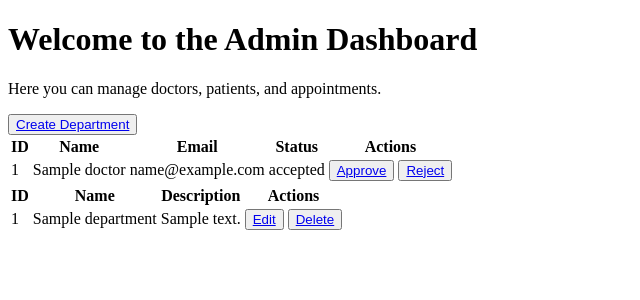
After one commit to krishnaditi/MAD1_OB1_May26, a Flask app: page /admin_dashboard in a window 1280 px wide. The commit adds this page. Shown: the top 300 px of the page, without its empty margins (0-640 px from the left). Run offline with Flask 3, Linux system fonts and the light colour scheme; tables that the repository leaves empty hold one stand-in row (values such as "Sample post").

Commit message:
approve and reject of doctor and create, edit and delete for department

```diff
--- a/app.py
+++ b/app.py
@@ -32,7 +32,9 @@ def register():
 
         if name and email and password:
             hashed_password = generate_password_hash(password)
+            new_doctor = Doctor(name=name, email=email, password=hashed_password)
             new_patient = Patient(name=name, email=email, password=hashed_password)
+            db.session.add(new_doctor)
             db.session.add(new_patient)
             db.session.commit()
             return redirect(url_for("login"))
@@ -42,12 +44,27 @@ def register():
 @app.route("/login", methods=["GET", "POST"])
 def login():
     if request.method == "POST":
+        role = request.form.get("role")
         email = request.form.get("email")
         password = request.form.get("password")
 
         user = Patient.query.filter_by(email=email).first()
-        if user and check_password_hash(user.password, password):
+        if user and check_password_hash(user.password, password) and user.role == 'patient':
             return redirect(url_for("patient_dashboard"))
+        else:
+            return render_template('login.html')
+
+        doctor = Doctor.query.filter_by(email=email).first()
+        if doctor and check_password_hash(doctor.password, password) and doctor.status == 'accepted' and doctor.role == 'doctor':
+            return redirect(url_for("doctor_dashboard"))
+        else:
+            return render_template('login.html')
+
+        admin = Admin.query.filter_by(email=email).first()
+        if admin and check_password_hash(admin.password, password) and admin.role == 'admin':
+            return redirect(url_for("admin_dashboard"))
+        else:
+            return render_template('login.html')
 
     return render_template("login.html")
 
@@ -55,6 +72,66 @@ def login():
 def patient_dashboard():
     return render_template("patient_dashboard.html")
 
+@app.route("/doctor_dashboard", methods=["GET"])
+def doctor_dashboard():
+    return render_template("doctor_dashboard.html")
+
+@app.route("/admin_dashboard", methods=["GET"])
+def admin_dashboard():
+    doctor = Doctor.query.all()
+    department = Department.query.all()
+    return render_template("admin_dashboard.html", doctor=doctor, department=department)
+
+@app.route("/approve_doctor/<int:doctor_id>", methods=["GET", "POST"])
+def approve_doctor(doctor_id):
+    doctor = Doctor.query.get(doctor_id)
+    if doctor:
+        doctor.status = 'accepted'
+        db.session.commit()
+    return redirect(url_for("admin_dashboard"))
+
+@app.route("/reject_doctor/<int:doctor_id>", methods=["GET", "POST"])
+def reject_doctor(doctor_id):
+    doctor = Doctor.query.get(doctor_id)
+    if doctor:
+        doctor.status = 'rejected'
+        db.session.commit()
+    return redirect(url_for("admin_dashboard"))
+
+@app.route("/create_department", methods=["GET", "POST"])
+def create_department():
+    if request.method == "POST":
+        name = request.form.get("name")
+        description = request.form.get("description")
+
+        if name and description:
+            new_department = Department(name=name, description=description)
+            db.session.add(new_department)
+            db.session.commit()
+            return redirect(url_for("admin_dashboard"))
+    return render_template("create_department.html")
+
+@app.route("/edit_department/<int:department_id>", methods=["GET", "POST"])
+def edit_department(department_id):
+    department = Department.query.get(department_id)
+    if request.method == "POST":
+        name = request.form.get("name")
+        description = request.form.get("description")
+        if department and name and description:
+            department.name = name
+            department.description = description
+            db.session.commit()
+            return redirect(url_for("admin_dashboard"))
+    return render_template("edit_department.html", department=department)
+
+@app.route("/delete_department/<int:department_id>", methods=["GET", "POST"])
+def delete_department(department_id):
+    department = Department.query.get(department_id)
+    if department:
+        db.session.delete(department)
+        db.session.commit()
+    return redirect(url_for("admin_dashboard"))
+
 if __name__ == "__main__":
     make_admin()
     app.run()
--- /dev/null
+++ b/templates/admin_dashboard.html
@@ -0,0 +1,64 @@
+<!DOCTYPE html>
+<html lang="en">
+<head>
+    <meta charset="UTF-8">
+    <meta name="viewport" content="width=device-width, initial-scale=1.0">
+    <title>Admin Dashboard</title>
+</head>
+<body>
+    <h1>Welcome to the Admin Dashboard</h1>
+    <p>Here you can manage doctors, patients, and appointments.</p>
+
+    <button><a href="/create_department">Create Department</a></button>
+
+    <table>
+        <thead>
+            <tr>
+                <th>ID</th>
+                <th>Name</th>
+                <th>Email</th>
+                <th>Status</th>
+                <th>Actions</th>
+            </tr>
+        </thead>
+        <tbody>
+            {% for i in doctor %}
+            <tr>
+                <td>{{ i.id }}</td>
+                <td>{{ i.name }}</td>
+                <td>{{ i.email }}</td>
+                <td>{{ i.status }}</td>
+                <td>
+                   <button><a href="{{ url_for('approve_doctor', doctor_id=i.id) }}">Approve</a></button>
+                   <button><a href="{{ url_for('reject_doctor', doctor_id=i.id) }}">Reject</a></button>
+                </td>
+            </tr>
+            {% endfor %}
+        </tbody>
+    </table>
+
+    <table>
+        <thead>
+            <tr>
+                <th>ID</th>
+                <th>Name</th>
+                <th>Description</th>
+                <th>Actions</th>
+            </tr>
+        </thead>
+        <tbody>
+            {% for dept in department %}
+            <tr>
+                <td>{{ dept.id }}</td>
+                <td>{{ dept.name }}</td>
+                <td>{{ dept.description }}</td>
+                <td>
+                    <button><a href="{{ url_for('edit_department', department_id=dept.id) }}">Edit</a></button>
+                    <button><a href="{{ url_for('delete_department', department_id=dept.id) }}">Delete</a></button>
+                </td>
+            </tr>
+            {% endfor %}
+        </tbody>
+    </table>
+</body>
+</html>
--- a/templates/login.html
+++ b/templates/login.html
@@ -8,6 +8,11 @@
 <body>
     <h1>Login</h1>
     <form action="/login" method="post">
+        <select name="role">
+            <option value="Admin">Admin</option>
+            <option value="Patient">Patient</option>
+            <option value="Doctor">Doctor</option>
+        </select>
         <label for="email">Email:</label>
         <input type="email" id="email" name="email" required><br>
 
--- a/templates/register.html
+++ b/templates/register.html
@@ -8,6 +8,12 @@
 <body>
     <h1>Register</h1>
     <form action="/register" method="post">
+        <br>
+        <select name="role">
+            <option value="Patient">Patient</option>
+            <option value="Doctor">Doctor</option>
+        </select>
+        <br>
         <label for="name">Name:</label>
         <input type="text" id="name" name="name" required><br>
 
```
Also changed, not shown: models.py (+7 -2 lines), templates/create_department.html (added, +22 -0 lines), templates/doctor_dashboard.html (added, +12 -0 lines), templates/edit_department.html (added, +22 -0 lines).
